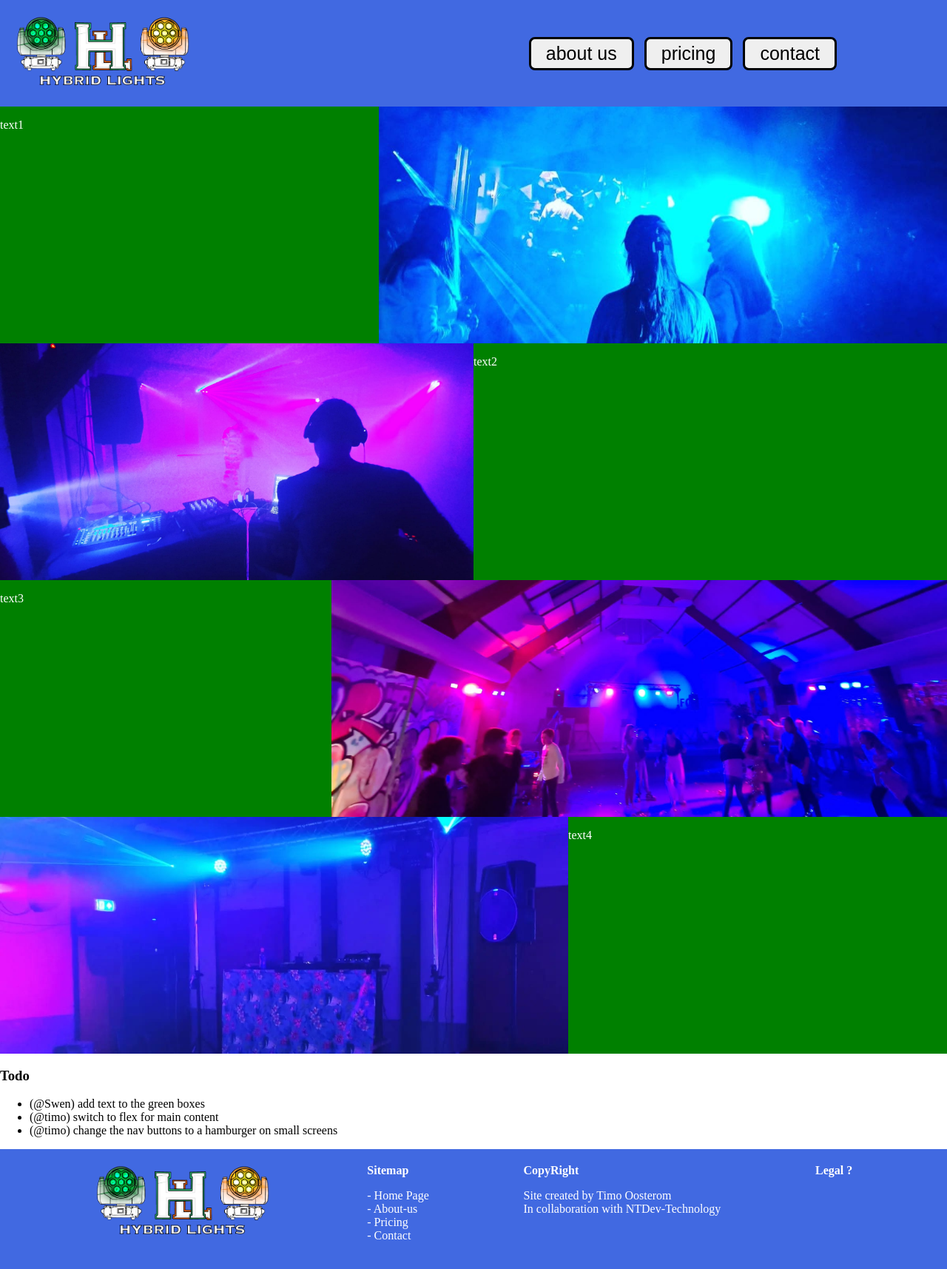
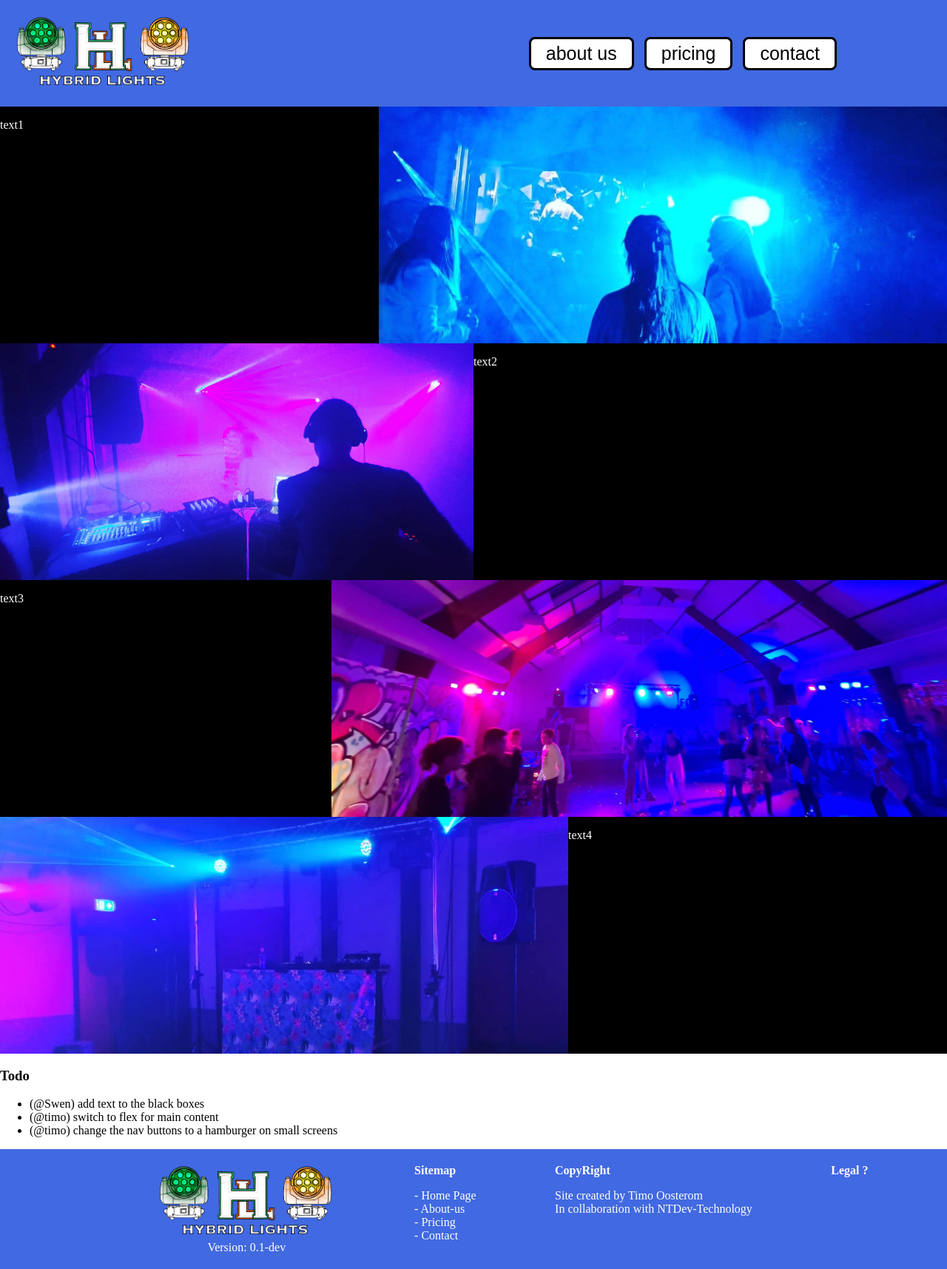
Before and after one commit to Tommie1236/hybridlights, a Flask app: page /en-us/index.html in a window 1280 px wide. Shown: the whole page at 74% size. Run offline with Flask 3, Linux system fonts and the light colour scheme; data that the repository does not hold is empty.

Commit message:
pushed unsaved files. don't know the changes

```diff
--- a/main.py
+++ b/main.py
@@ -2,7 +2,7 @@ from flask import Flask, render_template, send_file, redirect, request, flash, R
 from jinja2.exceptions import TemplateNotFound
 
 
-__version__ = '0.1'
+__version__ = '0.1-dev'
 
 __supported_languages__ = [
 	'en-us'
@@ -13,7 +13,9 @@ app = Flask(__name__.split('.')[0])
 app.config['SECRET_KEY'] = '08c228c4408845f48c579a04a000b218'
 
 
-
+def pflash(*args, **kwargs):
+	print(*args, **kwargs)
+	flash(*args, **kwargs)
 
 # Default redirects
 
@@ -39,9 +41,14 @@ def about_us(lang):
 def pricing(lang):
 	return render_template(f'{lang}/pricing.html', lang=lang)
 
-@app.route('/<lang>/contact.html')
+@app.route('/<lang>/contact.html', methods=['GET', 'POST'])
 def contact(lang):
-	return render_template(f'{lang}/contact.html', lang=lang)
+	match request.method:
+		case 'GET':
+			return render_template(f'{lang}/contact.html', lang=lang)
+		case 'POST':
+			pflash('Thank you for your message!', 'success')
+			return Response(status=200)
 
 
 
@@ -65,10 +72,10 @@ def flash_messages():
 	catagory
 	"""
 	# notification tests:
-	# flash('err-test', 'error')
-	# flash('war-test', 'warning')
-	# flash('def-test')
-	# flash('newline\ntest')
+	# pflash('err-test', 'error')
+	# pflash('war-test', 'warning')
+	# pflash('def-test')
+	# pflash('newline\ntest')
 
 	options = [
 		'with-categories',
@@ -97,12 +104,12 @@ def flash_messages():
 
 @app.errorhandler(TemplateNotFound)
 def TemplateNotFoundHandler(e):
-	flash("Page doesn't exist.\nRedirecting to homepage.", 'error')
+	pflash("Page doesn't exist.\nRedirecting to homepage.", 'error')
 	return redirect('/')
 
 @app.errorhandler(404)
 def pageNotFoundHandler(e):
-	flash("Page doesn't exist.\nRedirecting to homepage.", 'error')
+	pflash("Page doesn't exist.\nRedirecting to homepage.", 'error')
 	return redirect('/')
 
 
--- a/static/css/base.css
+++ b/static/css/base.css
@@ -1,46 +1,52 @@
-html, body {
-    height: 100%;
-}
-
 body {
+    min-height: 100vh;
     margin: 0;
     padding: 0;
+    overflow: auto;
+    display: grid;
+    grid-template-areas:
+    "head"
+    "main"
+    "footer";
+    grid-template-rows: .1fr 1fr;
 }
-
-/* #main {
-    display: flex;
-    flex-direction: column;
-} */
 
 h4 {
     margin: 0;
 }
 
-#navbar > ul {
+
+header > ul {
     display: inline-block;
     width: fit-content;
-    margin: 0 10% 0 auto;
-    margin-left: auto;
+    margin: 0 10% 0 0;
     padding: 0;
     position: relative;
     flex-shrink: 0;
 }
 
-#navbar {
+header {
+    grid-area: head;
+    height: 100%;
     display: flex;
     align-items: center;
+    justify-content: space-between;
+    flex-direction: row;
     transition: 0.4s;
     background-color: royalblue;
     padding: 20px;
     top: 0;
     position: sticky;
-    overflow: hidden;
-    min-height: max-content;
+    height: max-content;
+}
+
+main {
+    grid-area: main;
+    /* height: 80%; */
 }
 
 .nav-item {
-    position: absolute;
-    top: 50%;
+    padding: 0px;
 }
 
 .nav-li {
@@ -49,20 +55,26 @@ h4 {
 }
 
 .nav-but {
+    background-color: rgb(255, 255, 255);
     font-size: 25px;
     padding: 5px 20px 5px 20px;
     border: 3px solid black;
+    margin: auto 0 auto 0;
     border-radius: 8px;
-    margin: auto 0 auto 0;
+}
+
+.nav-but:hover {
+    background-color: rgb(123, 255, 196)
 }
 
 #nav-logo {
-    display: inline-block;
+    /* display: inline-block; */
     transition: 0.4s;
     max-height: 100px;
 }
 
-#footer {
+footer {
+    grid-area: footer;
     display: flex;
     justify-content: space-evenly;
     background-color: royalblue;
@@ -77,6 +89,8 @@ h4 {
     display: inline-block;
     max-height: 100px;
 }
+
+/* notifications */
 
 .notification {
     position: fixed;
@@ -110,6 +124,12 @@ h4 {
     color: #fff;
 }
 
+.sucNot {
+    background-color: #0f0;
+    border-color: #0f0;
+    color: #fff;
+}
+
 .notification-close {
     cursor: pointer;
     font-size: 1.5rem;
@@ -122,14 +142,49 @@ h4 {
     color: white;
 }
 
+
+#notCon {
+    height: 0px;
+}
+
+
+
+/* misc*/
+
 .white {
     color: white;
+    border-color: white;
 }
 
 .noUnderline {
     text-decoration: none;
 }
 
-/* #content {
-    flex-grow: 1;
-} */
+
+.noMargin {
+    margin: 0;
+}
+
+.noPadding {
+    padding: 0;
+}
+
+.accent-green {
+    border-color: #00dc79;
+    color: #00dc79;
+}
+
+.accent-yellow {
+    border-color: #ffff1f;
+    color: #ffff1f;
+}
+
+.whiteBorder {
+    border: 8px solid white;
+    border-radius: 30px;
+    margin: 20px;
+}
+
+.a {
+    cursor: pointer;
+}
--- a/static/css/index.css
+++ b/static/css/index.css
@@ -39,7 +39,7 @@
 
 .rowTxt {
     display: inline-block;
-    background-color: green;
+    background-color: black;
     height: 100%;
     vertical-align: top;
 }
--- a/static/js/base.js
+++ b/static/js/base.js
@@ -1,17 +1,15 @@
 // Navbar resize
+var logo = document.getElementById('nav-logo');
 
-window.onscroll = function() {scrollFunction()};
-const navLogo = document.getElementById("nav-logo")
+window.addEventListener('scroll', function () {
+    var scrollPos = window.scrollY;
 
-function scrollFunction() {
-  if (document.body.scrollTop > 20 || document.documentElement.scrollTop > 20) {
-    document.getElementById("navbar").style.padding = "5px 20px";
-    navLogo.style.maxHeight = "50px";
-} else {
-    document.getElementById("navbar").style.padding = "20px";
-    navLogo.style.maxHeight = "100px";
-  }
-}
+    if (scrollPos > 50) {
+        logo.style.maxHeight = '50px';
+    } else {
+        logo.style.maxHeight = '100px';
+    }
+});
 
 // Notifications
 
@@ -31,6 +29,10 @@ function createNotification(message, type='default') {
     case 'warning':
       message = 'WARNING: ' + message
       notification.classList.add('warNot');
+      break
+    case 'success':
+      /*message = 'SUCCESS: ' + message*/
+      notification.classList.add('sucNot');
       break
     default:
       notification.classList.add('defNot');
@@ -82,7 +84,9 @@ function get_flashed_messages() {
   }
   }).then(response => { return response.json()
   }).then(data => {
+    console.log(data);
     for (var not of data){
+      console.log(not);
       if (not.type) {
         createNotification(not.message, not.type)
       } else {
--- a/templates/base.html
+++ b/templates/base.html
@@ -7,7 +7,7 @@
 		{% endblock %}
 	</head>
 	<body>
-		<div id="navbar">
+		<header id="navbar">
 			<a href="/{{lang}}/index.html" style="display: inline-block;">
 				<img id="nav-logo" src="/static/assets/logo-c.png" alt="hybridcraft">
 			</a>
@@ -28,15 +28,18 @@
 					{% endfor %}
 				</div>
 			-->
-		</div>
-		<div id="content">
+		</header>
+		<main>
 			{% block content %}{% endblock %}
-		</div>
-
-		<div id="footer">
-			<a href="/">
-				<img id="fLogo" src="/static/assets/logo-c.png" alt="hbridlights">
-			</a>
+		</main>
+		<footer>
+			<div id="notCon"></div>
+			<div style="text-align: center;">
+				<a href="/">
+					<img id="fLogo" src="/static/assets/logo-c.png" alt="hbridlights">
+				</a>
+				<p class="white" style="margin: 0;">Version: {{version}}</p>
+			</div>
 			<div id="fSiteMap">
 				<h4 class="white">Sitemap</h4>
 				<p class="white">
@@ -55,10 +58,7 @@
 			<div id="fLegal">
 				<h4 class="white">Legal ?</h4>
 			</div>
-		</div>
-
-		<div id="notCon"></div>
-
+		</footer>
 		<script src="/static/js/base.js"></script>
 		{% block js %}{% endblock %}
 	</body>
--- a/templates/en-us/aboutus.html
+++ b/templates/en-us/aboutus.html
@@ -18,6 +18,7 @@
             <li>- what do we do</li>
             <li>- location</li>
 			<li>- kvk?</li>
+            <li>- reviews</li>
             <li>- etc</li>
 		</ul>
     <p></p>
--- a/templates/en-us/index.html
+++ b/templates/en-us/index.html
@@ -33,7 +33,7 @@
 </div>
 <h3>Todo</h3>
 <ul>
-    <li>(@Swen) add text to the green boxes</li>
+    <li>(@Swen) add text to the black boxes</li>
     <li>(@timo) switch to flex for main content</li>
     <li>(@timo) change the nav buttons to a hamburger on small screens</li>
 </ul>
```
Also changed, not shown: static/css/contact.css (added, +55 -0 lines), static/js/contact.js (added, +29 -0 lines), templates/en-us/contact.html (+60 -11 lines).
